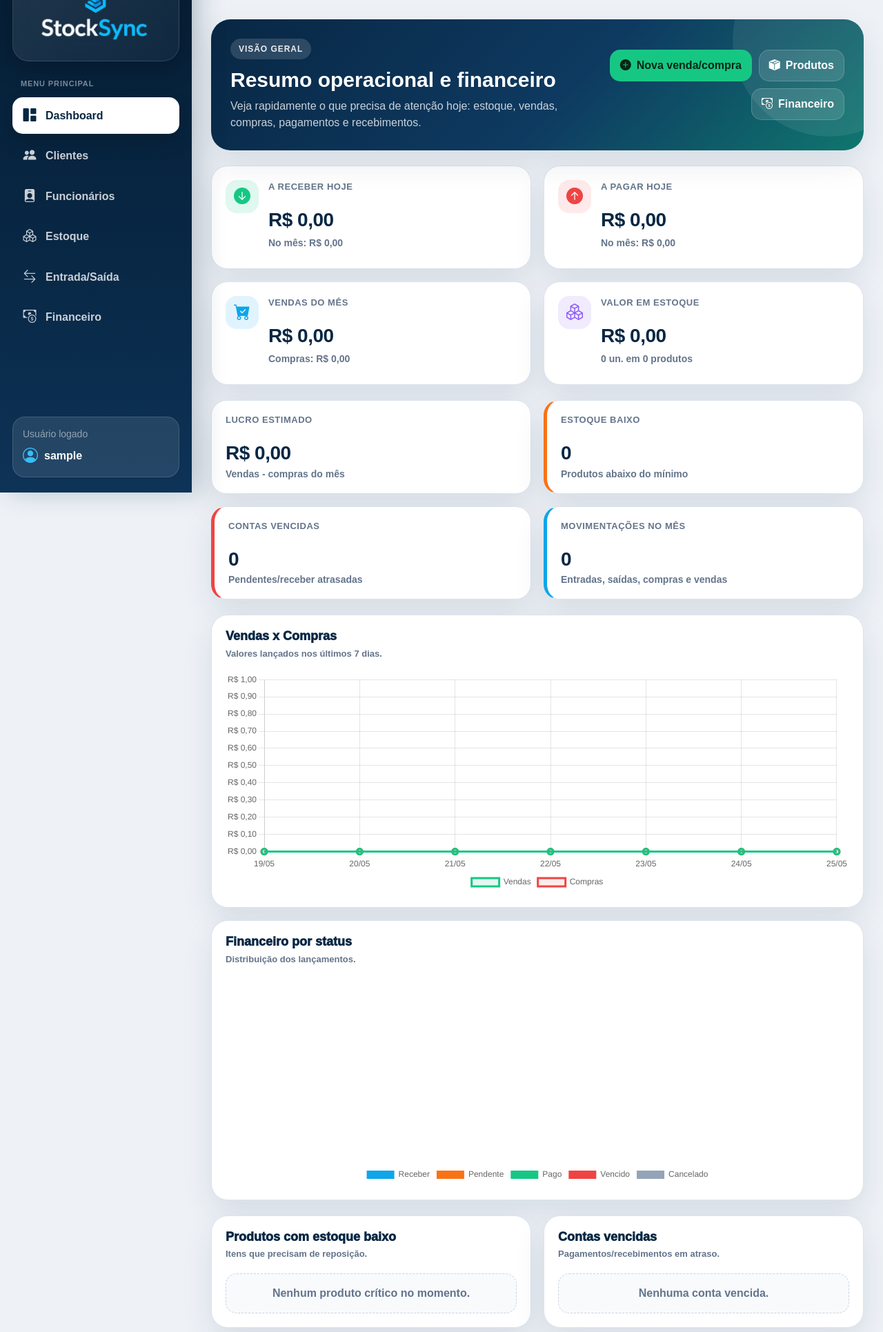
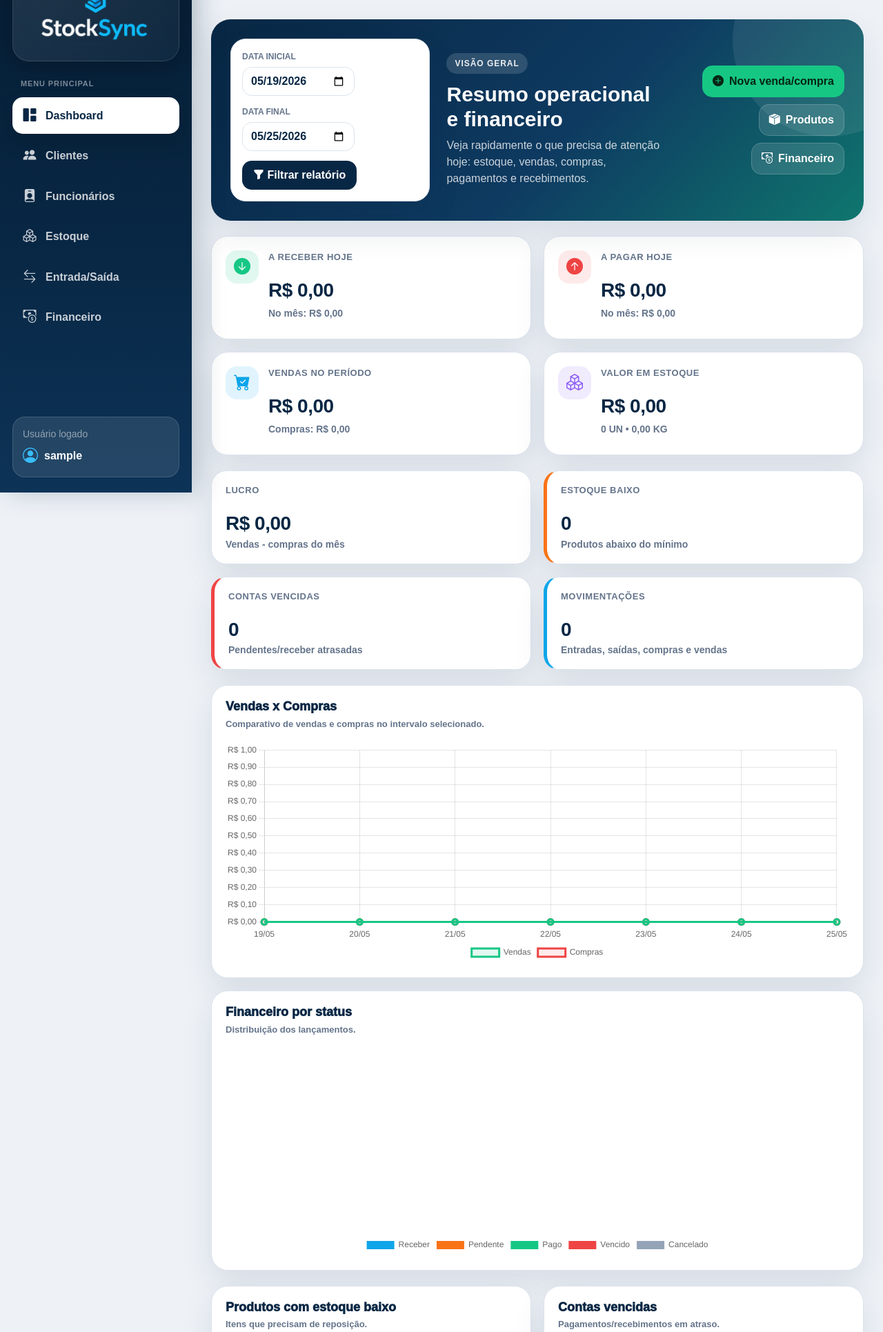
Before and after one commit to matheusrss/stocksync, a Django app: page / in a window 1280 px wide. Shown: the part 86-2017 px from the top of the page at 69% size. Run offline with Django 5.2, Linux system fonts and the light colour scheme; the visitor is signed in with stand-in values (Sample User, id 1); data that the repository does not hold is empty.

Commit message:
Major fixes, added a date filter to the dashboard

```diff
--- a/core/forms.py
+++ b/core/forms.py
@@ -272,6 +272,10 @@ class ProdutoForm(BaseStyledModelForm):
         ]
 
         widgets = {
+
+            'unidade': forms.Select(attrs={
+                'class': 'form-control-custom'
+            }),
             'quantidade_estoque': forms.NumberInput(attrs={
                 'class': 'form-control-custom',
                 'step': '0.01',
@@ -284,16 +288,16 @@ class ProdutoForm(BaseStyledModelForm):
                 'min': '0'
             }),
 
-            'preco_custo': forms.NumberInput(attrs={
-                'class': 'form-control-custom',
-                'step': '0.01',
-                'min': '0'
+            'preco_custo': forms.TextInput(attrs={
+                'class': 'form-control-custom mask-money',
+                'placeholder': 'R$ 0,00',
+                 'value': ''
             }),
 
-            'preco_venda': forms.NumberInput(attrs={
-                'class': 'form-control-custom',
-                'step': '0.01',
-                'min': '0'
+            'preco_venda': forms.TextInput(attrs={
+                'class': 'form-control-custom mask-money',
+                'placeholder': 'R$ 0,00',
+                 'value': ''
             }),
         }
 
@@ -338,11 +342,11 @@ class ContaPagarForm(BaseStyledModelForm):
         ]
 
         widgets = {
-            'valor': forms.NumberInput(attrs={
-                'class': 'form-control-custom',
-                'step': '0.01',
-                'min': '0'
-            }),
+            'valor': forms.TextInput(attrs={
+            'class': 'form-control-custom mask-money',
+            'placeholder': 'R$ 0,00',
+            'value': ''
+        }),
 
             'vencimento': forms.DateInput(attrs={
                 'class': 'form-control-custom',
--- a/core/static/css/style.css
+++ b/core/static/css/style.css
@@ -447,16 +447,22 @@ body {
     font-weight: 800;
 }
 
-.badge-entrada,
+.badge-entrada{
+    background: #dbeafe;
+    color: #1d4ed8;
+}
 .badge-compra {
-    background: #dcfce7;
-    color: #166534;
+    background: #fee2e2;
+    color: #991b1b;
 }
 
-.badge-saida,
+.badge-saida{
+    background: #e5e7eb;
+    color: #374151;
+}
 .badge-venda {
-    background: #fee2e2;
-    color: #991b1b;
+    background:#dcfce7;
+    color: #166534;
 }
 
 @media (max-width: 992px) {
@@ -1274,3 +1280,46 @@ body {
     color: #fff;
     border-color: #ef4444;
 }
+.dashboard-filter-card {
+    background: #fff;
+    border: 1px solid var(--border-soft);
+    border-radius: 22px;
+    padding: 16px;
+    display: flex;
+    align-items: end;
+    gap: 14px;
+    flex-wrap: wrap;
+    box-shadow: var(--shadow-soft);
+}
+
+.dashboard-filter-card div {
+    display: flex;
+    flex-direction: column;
+    gap: 6px;
+}
+
+.dashboard-filter-card label {
+    font-size: 12px;
+    font-weight: 900;
+    color: #64748b;
+    text-transform: uppercase;
+}
+
+.dashboard-filter-card input {
+    height: 42px;
+    border: 1px solid var(--border-soft);
+    border-radius: 14px;
+    padding: 0 12px;
+    color: #082744;
+    font-weight: 700;
+}
+
+.dashboard-filter-card button {
+    height: 42px;
+    border: none;
+    border-radius: 14px;
+    padding: 0 16px;
+    background: #082744;
+    color: #fff;
+    font-weight: 900;
+}
--- a/core/static/js/masks.js
+++ b/core/static/js/masks.js
@@ -104,3 +104,22 @@ document.addEventListener('DOMContentLoaded', function () {
         });
     });
 });
+
+document.addEventListener('DOMContentLoaded', function () {
+    document.querySelectorAll('.mask-money').forEach((campo) => {
+        IMask(campo, {
+            mask: Number,
+            scale: 2,
+            signed: false,
+            thousandsSeparator: '.',
+            radix: ',',
+            mapToRadix: ['.'],
+            normalizeZeros: true,
+            padFractionalZeros: false
+        });
+
+        if (campo.value === '0' || campo.value === '0,00' || campo.value === '0.00') {
+            campo.value = '';
+        }
+    });
+});
--- a/core/templates/core/contas_pagar.html
+++ b/core/templates/core/contas_pagar.html
@@ -123,7 +123,7 @@
                     <div class="form-grid">
                         <div class="form-group-custom"><label>Descrição :</label><input type="text" name="descricao" id="editContaDescricao" class="form-control-custom"></div>
                         <div class="form-group-custom"><label>Pessoa / Empresa :</label><select name="fornecedor" id="editContaFornecedor" class="form-control-custom"><option value="">---------</option>{% for pessoa in form.fornecedor.field.queryset %}<option value="{{ pessoa.id }}">{{ pessoa.nome }}</option>{% endfor %}</select></div>
-                        <div class="form-group-custom"><label>Valor :</label><input type="number" step="0.01" name="valor" id="editContaValor" class="form-control-custom"></div>
+                        <div class="form-group-custom"><label>Valor :</label><input type="text" name="valor" id="editContaValor" class="form-control-custom mask-money"></div>
                         <div class="form-group-custom"><label>Vencimento :</label><input type="date" name="vencimento" id="editContaVencimento" class="form-control-custom"></div>
                         <div class="form-group-custom"><label>Status :</label><select name="status" id="editContaStatus" class="form-control-custom"><option value="pendente">Pendente</option><option value="pago">Pago</option><option value="vencido">Vencido</option><option value="cancelado">Cancelado</option><option value="receber">Receber</option></select></div>
                         <div class="form-group-custom"><label>Data Pagamento :</label><input type="date" name="data_pagamento" id="editContaDataPagamento" class="form-control-custom"></div>
--- a/core/templates/core/dashboard.html
+++ b/core/templates/core/dashboard.html
@@ -6,6 +6,22 @@
 {% block content %}
 <section class="dashboard-modern">
     <div class="dashboard-hero">
+        <form method="get" class="dashboard-filter-card">
+    <div>
+        <label>Data inicial</label>
+        <input type="date" name="data_inicio" value="{{ data_inicio }}">
+    </div>
+
+    <div>
+        <label>Data final</label>
+        <input type="date" name="data_fim" value="{{ data_fim }}">
+    </div>
+
+    <button type="submit">
+        <i class="bi bi-funnel-fill"></i>
+        Filtrar relatório
+    </button>
+</form>
         <div>
             <span class="hero-eyebrow">Visão geral</span>
             <h2>Resumo operacional e financeiro</h2>
@@ -50,7 +66,7 @@
         <article class="kpi-card blue">
             <div class="kpi-icon"><i class="bi bi-cart-check-fill"></i></div>
             <div>
-                <span>Vendas do mês</span>
+                <span>Vendas no período</span>
                 <strong>{{ vendas_mes }}</strong>
                 <small>Compras: {{ compras_mes }}</small>
             </div>
@@ -61,14 +77,16 @@
             <div>
                 <span>Valor em estoque</span>
                 <strong>{{ estoque_valor }}</strong>
-                <small>{{ estoque_peso }} em {{ total_produtos }} produtos</small>
+                <small>
+                    {{ estoque_un }} • {{ estoque_kg }}
+                </small>
             </div>
         </article>
     </div>
 
     <div class="mini-kpi-grid">
         <div class="mini-kpi">
-            <span>Lucro estimado</span>
+            <span>Lucro</span>
             <strong>{{ lucro_estimado }}</strong>
             <small>Vendas - compras do mês</small>
         </div>
@@ -83,7 +101,7 @@
             <small>Pendentes/receber atrasadas</small>
         </div>
         <div class="mini-kpi neutral">
-            <span>Movimentações no mês</span>
+            <span>Movimentações</span>
             <strong>{{ total_movimentacoes_mes }}</strong>
             <small>Entradas, saídas, compras e vendas</small>
         </div>
@@ -94,7 +112,7 @@
             <div class="card-head">
                 <div>
                     <h3>Vendas x Compras</h3>
-                    <p>Valores lançados nos últimos 7 dias.</p>
+                    <p>Comparativo de vendas e compras no intervalo selecionado.</p>
                 </div>
             </div>
             <div class="chart-box">
--- a/core/templates/core/partials/modal_movimentacao_estoque.html
+++ b/core/templates/core/partials/modal_movimentacao_estoque.html
@@ -52,7 +52,7 @@
 
                             <div class="form-group-custom">
                                 <label>Valor total da compra :</label>
-                                <input type="number" name="valor" class="form-control-custom" step="0.01" min="0.01" required>
+                                <input type="text" name="valor" class="form-control-custom mask-money" placeholder="R$ 0,00" required>
                             </div>
 
                             <div class="form-group-custom">
@@ -90,7 +90,7 @@
 
                             <div class="form-group-custom">
                                 <label>Valor total da venda :</label>
-                                <input type="number" name="valor" class="form-control-custom" step="0.01" min="0.01" required>
+                                <input type="text" name="valor" class="form-control-custom mask-money" placeholder="R$ 0,00" required>
                             </div>
 
                             <div class="form-group-custom">
--- a/core/views.py
+++ b/core/views.py
@@ -35,11 +35,21 @@ def form_errors_text(form):
 
 
 def decimal_from_request(value):
+    if not value:
+        return Decimal('0')
+
+    value = (
+        str(value)
+        .replace('R$', '')
+        .replace('.', '')
+        .replace(',', '.')
+        .strip()
+    )
+
     try:
-        return Decimal(str(value or '0').replace(',', '.'))
+        return Decimal(value)
     except Exception:
         return Decimal('0')
-
 
 def buscar_produto(produto_id=None, produto_busca=''):
     produto = None
@@ -89,9 +99,28 @@ def atualizar_vencidos():
 @login_required
 def dashboard(request):
     atualizar_vencidos()
+
     hoje = timezone.localdate()
-    inicio_mes = hoje.replace(day=1)
-    fim_mes = hoje.replace(day=monthrange(hoje.year, hoje.month)[1])
+
+    data_inicio_str = request.GET.get('data_inicio')
+    data_fim_str = request.GET.get('data_fim')
+
+    if data_inicio_str and data_fim_str:
+        data_inicio = timezone.datetime.strptime(
+            data_inicio_str,
+            '%Y-%m-%d'
+        ).date()
+
+        data_fim = timezone.datetime.strptime(
+            data_fim_str,
+            '%Y-%m-%d'
+        ).date()
+    else:
+        data_fim = hoje
+        data_inicio = hoje - timedelta(days=6)
+
+    inicio_mes = data_inicio
+    fim_mes = data_fim
     proximos_7_dias = hoje + timedelta(days=7)
 
     valor_total_expr = ExpressionWrapper(
@@ -102,10 +131,27 @@ def dashboard(request):
     produtos_ativos = Produto.objects.filter(ativo=True)
     contas_ativas = ContaPagar.objects.exclude(status='cancelado')
 
-    pagar_hoje = contas_ativas.filter(vencimento=hoje, status='pendente').aggregate(total=Sum('valor'))['total'] or Decimal('0')
-    pagar_mes = contas_ativas.filter(vencimento__gte=inicio_mes, vencimento__lte=fim_mes, status='pendente').aggregate(total=Sum('valor'))['total'] or Decimal('0')
-    receber_hoje = contas_ativas.filter(vencimento=hoje, status='receber').aggregate(total=Sum('valor'))['total'] or Decimal('0')
-    receber_mes = contas_ativas.filter(vencimento__gte=inicio_mes, vencimento__lte=fim_mes, status='receber').aggregate(total=Sum('valor'))['total'] or Decimal('0')
+    pagar_hoje = contas_ativas.filter(
+        vencimento=hoje,
+        status='pendente'
+    ).aggregate(total=Sum('valor'))['total'] or Decimal('0')
+
+    pagar_mes = contas_ativas.filter(
+        vencimento__gte=inicio_mes,
+        vencimento__lte=fim_mes,
+        status='pendente'
+    ).aggregate(total=Sum('valor'))['total'] or Decimal('0')
+
+    receber_hoje = contas_ativas.filter(
+        vencimento=hoje,
+        status='receber'
+    ).aggregate(total=Sum('valor'))['total'] or Decimal('0')
+
+    receber_mes = contas_ativas.filter(
+        vencimento__gte=inicio_mes,
+        vencimento__lte=fim_mes,
+        status='receber'
+    ).aggregate(total=Sum('valor'))['total'] or Decimal('0')
 
     vendas_mes = ContaPagar.objects.filter(
         descricao__icontains='Venda',
@@ -126,75 +172,159 @@ def dashboard(request):
     ).aggregate(total=Sum('valor'))['total'] or Decimal('0')
 
     lucro_estimado = vendas_mes - compras_mes
-    estoque_valor = produtos_ativos.aggregate(total=Sum(valor_total_expr))['total'] or Decimal('0')
-    estoque_qtd = produtos_ativos.aggregate(total=Sum('quantidade_estoque'))['total'] or Decimal('0')
 
-    produtos_baixo = produtos_ativos.filter(quantidade_estoque__lte=F('estoque_minimo')).order_by('quantidade_estoque')
+    estoque_valor = produtos_ativos.aggregate(
+        total=Sum(valor_total_expr)
+    )['total'] or Decimal('0')
+
+    estoque_qtd = produtos_ativos.aggregate(
+        total=Sum('quantidade_estoque')
+    )['total'] or Decimal('0')
+
+    estoque_un = produtos_ativos.filter(
+        unidade='UN'
+    ).aggregate(
+        total=Sum('quantidade_estoque')
+    )['total'] or Decimal('0')
+
+    estoque_kg = produtos_ativos.filter(
+        unidade='KG'
+    ).aggregate(
+        total=Sum('quantidade_estoque')
+    )['total'] or Decimal('0')
+
+    produtos_baixo = produtos_ativos.filter(
+        quantidade_estoque__lte=F('estoque_minimo')
+    ).order_by('quantidade_estoque')
+
     contas_vencidas = contas_ativas.filter(
         status__in=['pendente', 'receber', 'vencido'],
         vencimento__lt=hoje,
     ).order_by('vencimento')
+
     proximos_vencimentos = contas_ativas.filter(
         status__in=['pendente', 'receber'],
         vencimento__gte=hoje,
         vencimento__lte=proximos_7_dias,
     ).order_by('vencimento')[:6]
 
-    ultimas_movimentacoes = MovimentacaoEstoque.objects.select_related('produto').all()[:8]
-    produtos_destaque = produtos_ativos.order_by('-quantidade_estoque')[:5]
+    ultimas_movimentacoes = MovimentacaoEstoque.objects.select_related(
+        'produto'
+    ).all()[:8]
+
+    produtos_destaque = produtos_ativos.order_by(
+        '-quantidade_estoque'
+    )[:5]
 
     labels_7_dias = []
     vendas_7_dias = []
     compras_7_dias = []
-    for i in range(6, -1, -1):
-        dia = hoje - timedelta(days=i)
+
+    total_dias = (data_fim - data_inicio).days + 1
+
+    for i in range(total_dias):
+        dia = data_inicio + timedelta(days=i)
+
         labels_7_dias.append(dia.strftime('%d/%m'))
+
         vendas_dia = ContaPagar.objects.filter(
             descricao__icontains='Venda',
             criado_em__date=dia,
-        ).exclude(status='cancelado').aggregate(total=Sum('valor'))['total'] or Decimal('0')
+        ).exclude(status='cancelado').aggregate(
+            total=Sum('valor')
+        )['total'] or Decimal('0')
+
         compras_dia = ContaPagar.objects.filter(
             descricao__icontains='Compra',
             criado_em__date=dia,
-        ).exclude(status='cancelado').aggregate(total=Sum('valor'))['total'] or Decimal('0')
+        ).exclude(status='cancelado').aggregate(
+            total=Sum('valor')
+        )['total'] or Decimal('0')
+
         vendas_7_dias.append(float(vendas_dia))
         compras_7_dias.append(float(compras_dia))
 
-    status_labels = ['Receber', 'Pendente', 'Pago', 'Vencido', 'Cancelado']
-    status_keys = ['receber', 'pendente', 'pago', 'vencido', 'cancelado']
+    status_labels = [
+        'Receber',
+        'Pendente',
+        'Pago',
+        'Vencido',
+        'Cancelado'
+    ]
+
+    status_keys = [
+        'receber',
+        'pendente',
+        'pago',
+        'vencido',
+        'cancelado'
+    ]
+
     status_values = []
+
     for status in status_keys:
-        total = ContaPagar.objects.filter(status=status).aggregate(total=Sum('valor'))['total'] or Decimal('0')
+        total = ContaPagar.objects.filter(
+            status=status
+        ).aggregate(total=Sum('valor'))['total'] or Decimal('0')
+
         status_values.append(float(total))
 
     contexto = {
+        'data_inicio': data_inicio.strftime('%Y-%m-%d'),
+        'data_fim': data_fim.strftime('%Y-%m-%d'),
+
         'receber_hoje': moeda(receber_hoje),
         'receber_mes': moeda(receber_mes),
+
         'pagar_hoje': moeda(pagar_hoje),
         'pagar_mes': moeda(pagar_mes),
+
         'vendas_mes': moeda(vendas_mes),
         'compras_mes': moeda(compras_mes),
         'pagos_mes': moeda(pagos_mes),
+
         'lucro_estimado': moeda(lucro_estimado),
+
         'estoque_peso': f'{numero_br(estoque_qtd)} un.',
         'estoque_valor': moeda(estoque_valor),
+
+        'estoque_un': f'{numero_br(estoque_un)} UN',
+        'estoque_kg': f'{estoque_kg:.2f}'.replace('.', ',') + ' KG',
+
         'total_produtos': produtos_ativos.count(),
-        'total_clientes': Cliente.objects.filter(ativo=True, funcao__in=['cliente', 'ambos']).count(),
-        'total_funcionarios': Funcionario.objects.filter(ativo=True).count(),
+
+        'total_clientes': Cliente.objects.filter(
+            ativo=True,
+            funcao__in=['cliente', 'ambos']
+        ).count(),
+
+        'total_funcionarios': Funcionario.objects.filter(
+            ativo=True
+        ).count(),
+
         'total_estoque_baixo': produtos_baixo.count(),
         'total_contas_vencidas': contas_vencidas.count(),
-        'total_movimentacoes_mes': MovimentacaoEstoque.objects.filter(data__date__gte=inicio_mes, data__date__lte=fim_mes).count(),
+
+        'total_movimentacoes_mes': MovimentacaoEstoque.objects.filter(
+            data__date__gte=inicio_mes,
+            data__date__lte=fim_mes
+        ).count(),
+
         'produtos_baixo': produtos_baixo[:6],
         'contas_vencidas': contas_vencidas[:6],
         'proximos_vencimentos': proximos_vencimentos,
+
         'ultimas_movimentacoes': ultimas_movimentacoes,
         'produtos_destaque': produtos_destaque,
+
         'chart_labels': json.dumps(labels_7_dias),
         'chart_vendas': json.dumps(vendas_7_dias),
         'chart_compras': json.dumps(compras_7_dias),
+
         'chart_status_labels': json.dumps(status_labels),
         'chart_status_values': json.dumps(status_values),
     }
+
     return render(request, 'core/dashboard.html', contexto)
 
 
```
Also changed, not shown: core/templates/core/estoque.html (+21 -6 lines), core/templates/core/movimentacoes_estoque.html (+7 -2 lines), estoque/models.py (+12 -1 lines), estoque/migrations/0003_alter_produto_unidade.py (added), estoque/migrations/0004_alter_produto_unidade.py (added).
